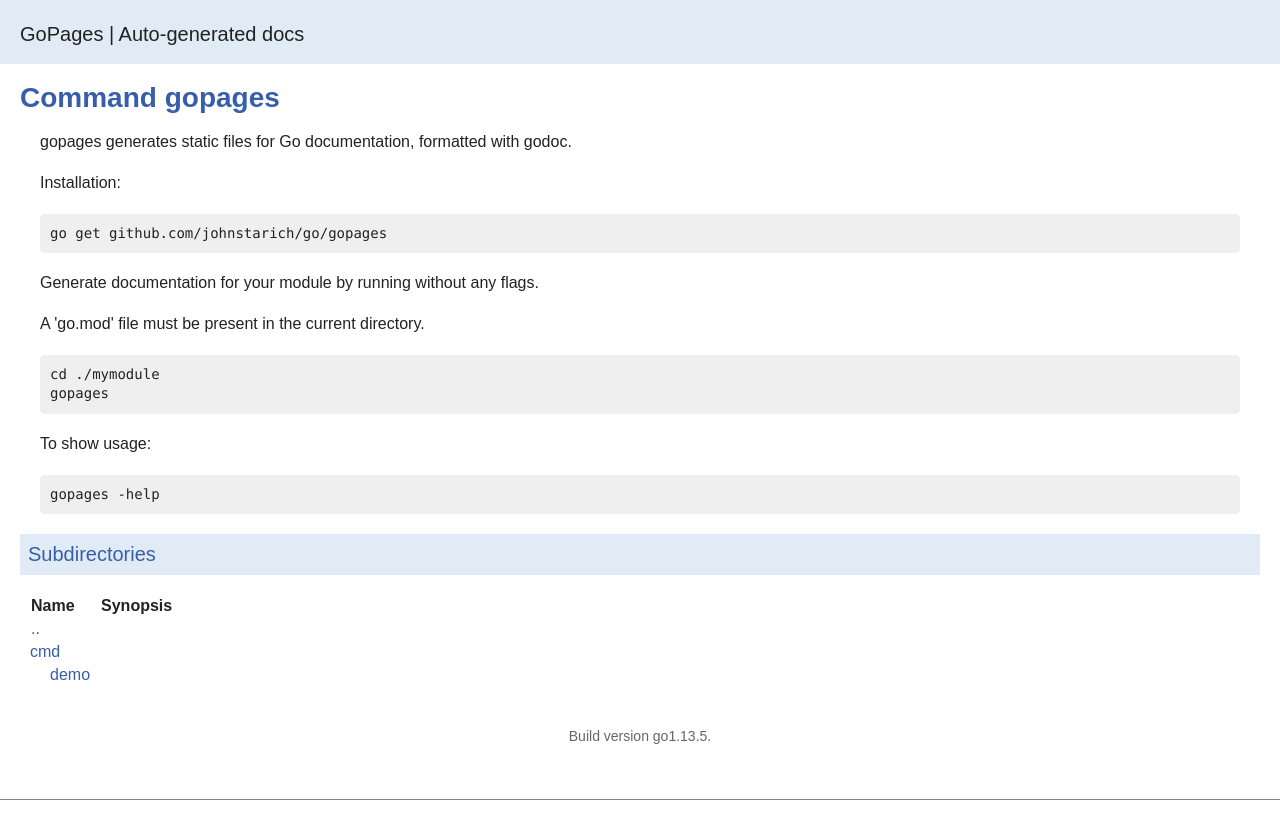
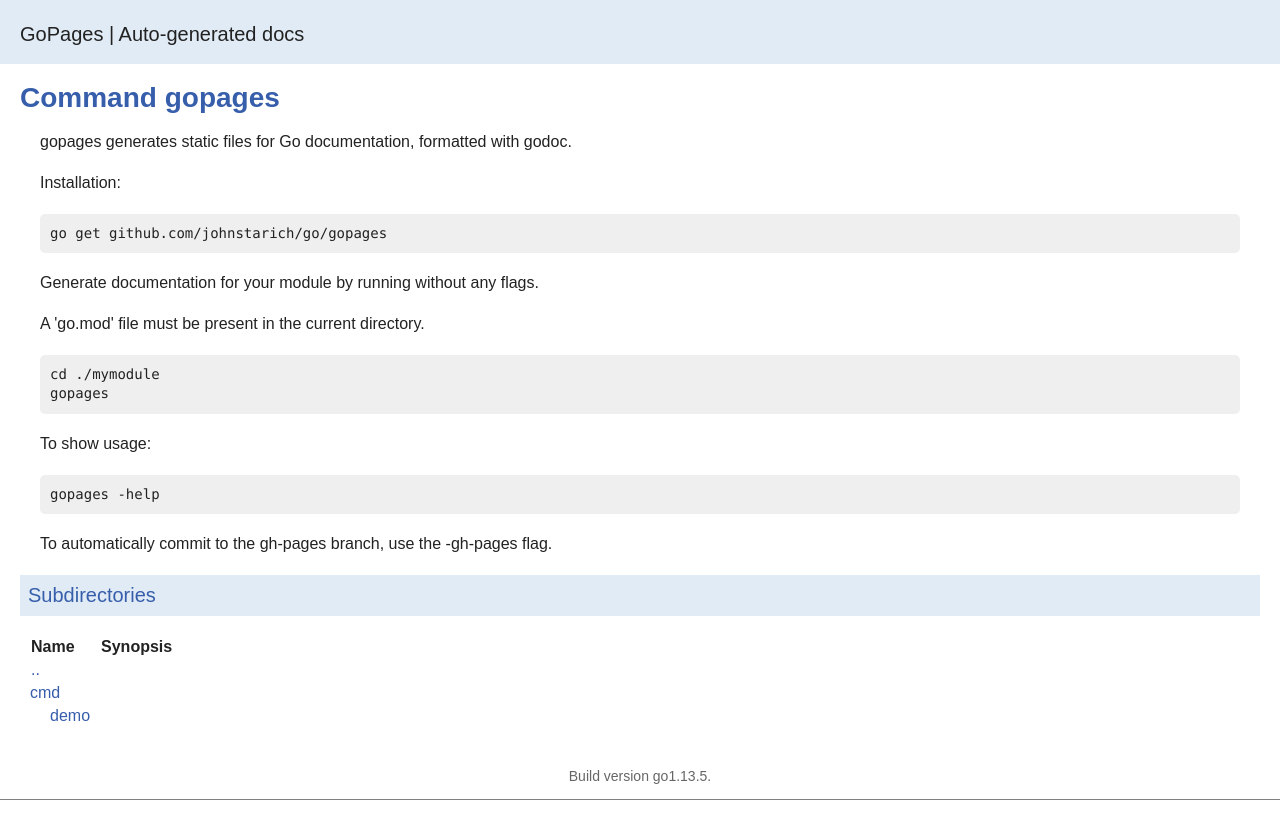
Before and after one commit to JohnStarich/go, a plain HTML site: page gopages/dist/pkg/index.html in a window 1280 px wide. Before the commit the page ends 800 px from the top, so only its background shows below. Drawn offline with Linux system fonts and the light colour scheme.

Commit message:
Update GoPages

```diff
--- a/gopages/dist/pkg/index.html
+++ b/gopages/dist/pkg/index.html
@@ -91,6 +91,9 @@ To show usage:
 </p>
 <pre>gopages -help
 </pre>
+<p>
+To automatically commit to the gh-pages branch, use the -gh-pages flag.
+</p>
 
 
 
```
